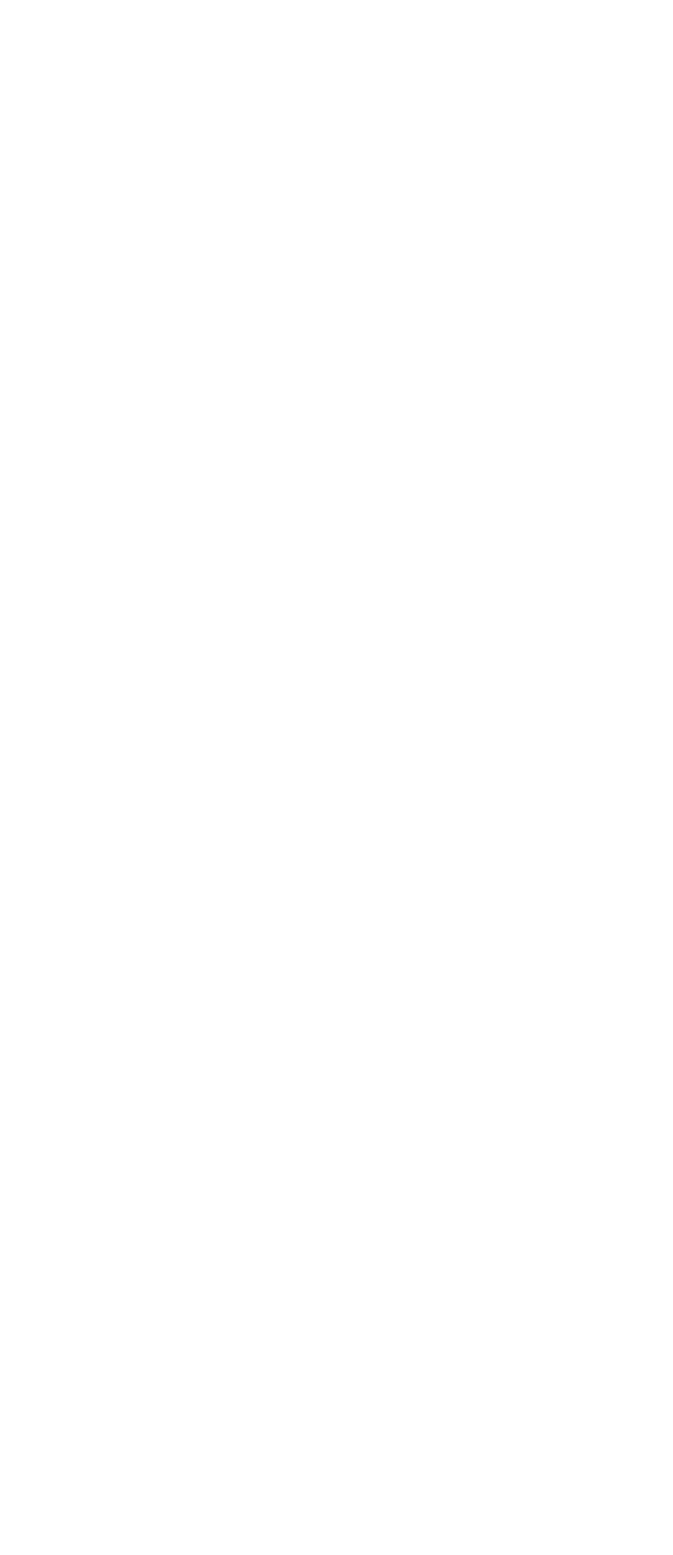
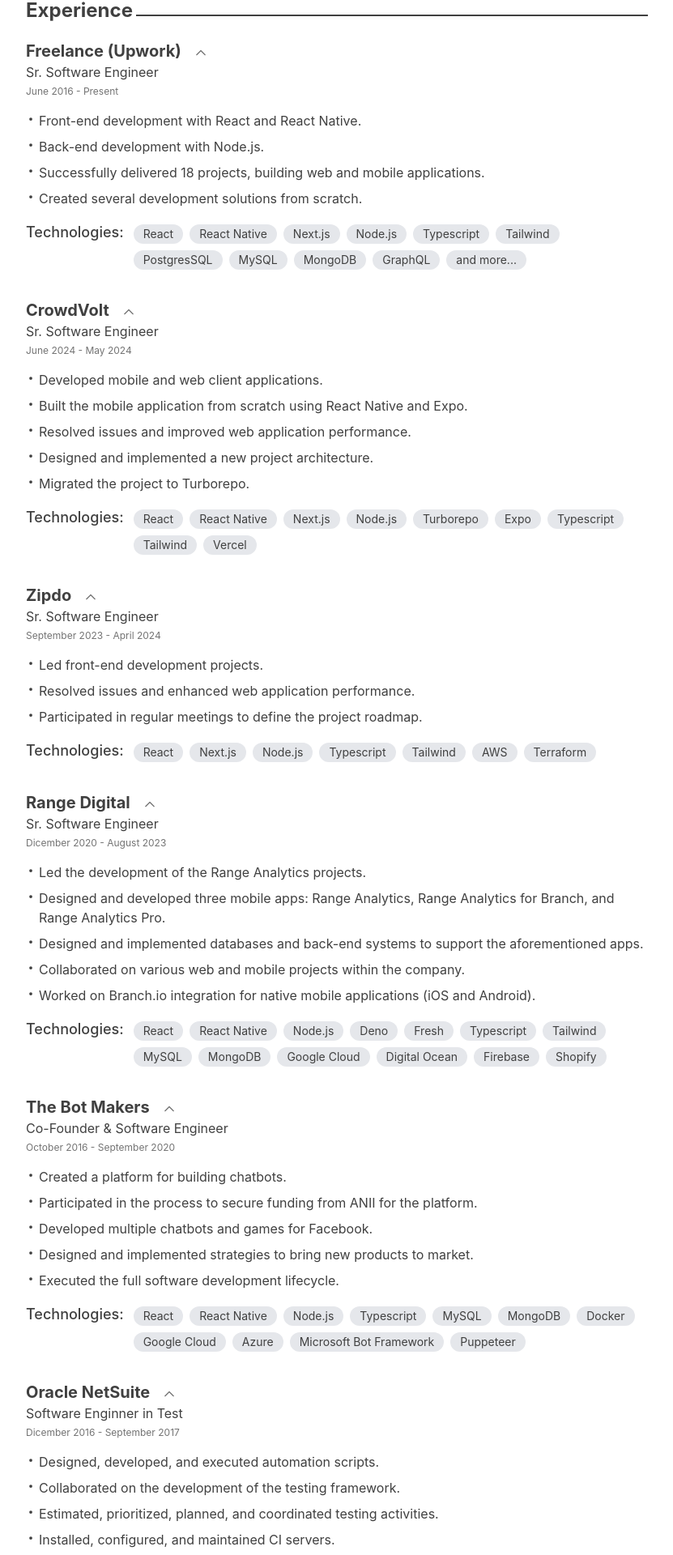
Before and after one commit to osvald0/osvaldo-web-vite, a React (Vite) app: page /resume-long in a window 1280 px wide. Before the commit this address had no page. Shown: the part 175-2095 px from the top of the page at 81% size, without its empty margins (224-1055 px from the left). Before the commit the page ends 800 px from the top, so only its background shows below. Built offline with nearby package versions, Linux system fonts and the light colour scheme.

Commit message:
fix: add resume long version

```diff
--- a/src/App.tsx
+++ b/src/App.tsx
@@ -1,8 +1,9 @@
 import { Routes, Route } from "react-router-dom";
 import Home from "./pages/home";
 import About from "./pages/about";
-import './App.css'
+import "./App.css";
 import Resume from "./pages/resume";
+import { ResumeVersions } from "./types/resume";
 
 function App() {
   return (
@@ -12,6 +13,10 @@
           <Route index element={<Home />} />
           <Route path="about" element={<About />} />
           <Route path="resume" element={<Resume />} />
+          <Route
+            path="resume-long"
+            element={<Resume version={ResumeVersions.LONG} />}
+          />
         </Route>
       </Routes>
     </div>
--- a/src/constants/data.ts
+++ b/src/constants/data.ts
@@ -150,6 +150,162 @@
   },
 ];
 
+export const JOBS_LIST_LONG = [
+  {
+    companyName: "Freelance (Upwork)",
+    role: "Sr. Software Engineer",
+    dateFrom: "June 2016",
+    dateTo: "Present",
+    description: [
+      "Front-end development with React and React Native.",
+      "Back-end development with Node.js.",
+      "Successfully delivered 18 projects, building web and mobile applications. ",
+      "Created several development solutions from scratch.",
+    ],
+    technologies: [
+      "React",
+      "React Native",
+      "Next.js",
+      "Node.js",
+      "Typescript",
+      "Tailwind",
+      "PostgresSQL",
+      "MySQL",
+      "MongoDB",
+      "GraphQL",
+      "and more...",
+    ],
+  },
+  {
+    companyName: "CrowdVolt",
+    role: "Sr. Software Engineer",
+    dateFrom: "June 2024",
+    dateTo: "May 2024",
+    description: [
+      "Developed mobile and web client applications.",
+      "Built the mobile application from scratch using React Native and Expo.",
+      "Resolved issues and improved web application performance.",
+      "Designed and implemented a new project architecture.",
+      "Migrated the project to Turborepo.",
+    ],
+    technologies: [
+      "React",
+      "React Native",
+      "Next.js",
+      "Node.js",
+      "Turborepo",
+      "Expo",
+      "Typescript",
+      "Tailwind",
+      "Vercel",
+    ],
+  },
+  {
+    companyName: "Zipdo",
+    role: "Sr. Software Engineer",
+    dateFrom: "September 2023",
+    dateTo: "April 2024",
+    description: [
+      "Led front-end development projects.",
+      "Resolved issues and enhanced web application performance.",
+      "Participated in regular meetings to define the project roadmap.",
+    ],
+    technologies: [
+      "React",
+      "Next.js",
+      "Node.js",
+      "Typescript",
+      "Tailwind",
+      "AWS",
+      "Terraform",
+    ],
+  },
+  {
+    companyName: "Range Digital",
+    role: "Sr. Software Engineer",
+    dateFrom: "Dicember 2020",
+    dateTo: "August 2023",
+    description: [
+      "Led the development of the Range Analytics projects.",
+      "Designed and developed three mobile apps: Range Analytics, Range Analytics for Branch, and Range Analytics Pro.",
+      "Designed and implemented databases and back-end systems to support the aforementioned apps.",
+      "Collaborated on various web and mobile projects within the company.",
+      "Worked on Branch.io integration for native mobile applications (iOS and Android).",
+    ],
+    technologies: [
+      "React",
+      "React Native",
+      "Node.js",
+      "Deno",
+      "Fresh",
+      "Typescript",
+      "Tailwind",
+      "MySQL",
+      "MongoDB",
+      "Google Cloud",
+      "Digital Ocean",
+      "Firebase",
+      "Shopify",
+    ],
+  },
+  {
+    companyName: "The Bot Makers",
+    role: "Co-Founder & Software Engineer",
+    dateFrom: "October 2016",
+    dateTo: "September 2020",
+    description: [
+      "Created a platform for building chatbots.",
+      "Participated in the process to secure funding from ANII for the platform.",
+      "Developed multiple chatbots and games for Facebook.",
+      "Designed and implemented strategies to bring new products to market.",
+      "Executed the full software development lifecycle.",
+    ],
+    technologies: [
+      "React",
+      "React Native",
+      "Node.js",
+      "Typescript",
+      "MySQL",
+      "MongoDB",
+      "Docker",
+      "Google Cloud",
+      "Azure",
+      "Microsoft Bot Framework",
+      "Puppeteer",
+    ],
+  },
+  {
+    companyName: "Oracle NetSuite",
+    role: "Software Enginner in Test",
+    dateFrom: "Dicember 2016",
+    dateTo: "September 2017",
+    description: [
+      "Designed, developed, and executed automation scripts.",
+      "Collaborated on the development of the testing framework.",
+      "Estimated, prioritized, planned, and coordinated testing activities.",
+      "Installed, configured, and maintained CI servers.",
+    ],
+    technologies: [
+      "Javascript",
+      "Node,js",
+      "Docker",
+      "Jenkins",
+      "Selenium",
+      "Linux",
+    ],
+  },
+  {
+    companyName: "Globant",
+    role: "QA Automation Engineer",
+    dateFrom: "June 2015",
+    dateTo: "Dicember 2016",
+    description: [
+      "Designed, wrote, and executed manual test cases.",
+      "Developed and executed automated tests.",
+    ],
+    technologies: ["Java", "MySQL", "Log4j"],
+  },
+];
 export const SKILLS_LIST = [
   {
     level: "Advanced",
--- a/src/pages/resume.tsx
+++ b/src/pages/resume.tsx
@@ -1,16 +1,25 @@
+import { ResumeVersions, type ResumeVersion } from "../types/resume";
+import DefaultLayout from "../components/default-layout";
 import EducationBox from "../components/education-box";
 import SectionBox from "../components/section-box";
 import SkillRow from "../components/skill-row";
 import JobBox from "../components/job-box";
 import {
   EDUCATIONS_LIST,
+  JOBS_LIST_LONG,
   CONTACT_LIST,
   SKILLS_LIST,
   JOBS_LIST,
 } from "../constants/data";
-import DefaultLayout from "../components/default-layout";
 
-export default function Resume() {
+type Props = {
+  version: ResumeVersion;
+};
+
+export default function Resume(props: Props) {
+  const { version } = props;
+  const jobsList = version === ResumeVersions.LONG ? JOBS_LIST_LONG : JOBS_LIST;
+
   return (
     <DefaultLayout style="flex flex-col md:max-w-3xl w-full h-full my-10 px-9 md:px-0 text-neutral-700">
       <div className="flex flex-col items-center">
@@ -30,7 +39,7 @@
       </div>
       <div className="flex flex-col mt-10">
         <SectionBox title="Experience" />
-        {JOBS_LIST.map((jobItem) => (
+        {jobsList.map((jobItem) => (
           <JobBox key={jobItem.companyName} data={jobItem} />
         ))}
       </div>
--- /dev/null
+++ b/src/types/resume.ts
@@ -0,0 +1,7 @@
+export const ResumeVersions = {
+  DEFAULT: "default",
+  LONG: "long",
+} as const;
+
+export type ResumeVersion =
+  (typeof ResumeVersions)[keyof typeof ResumeVersions];
```
